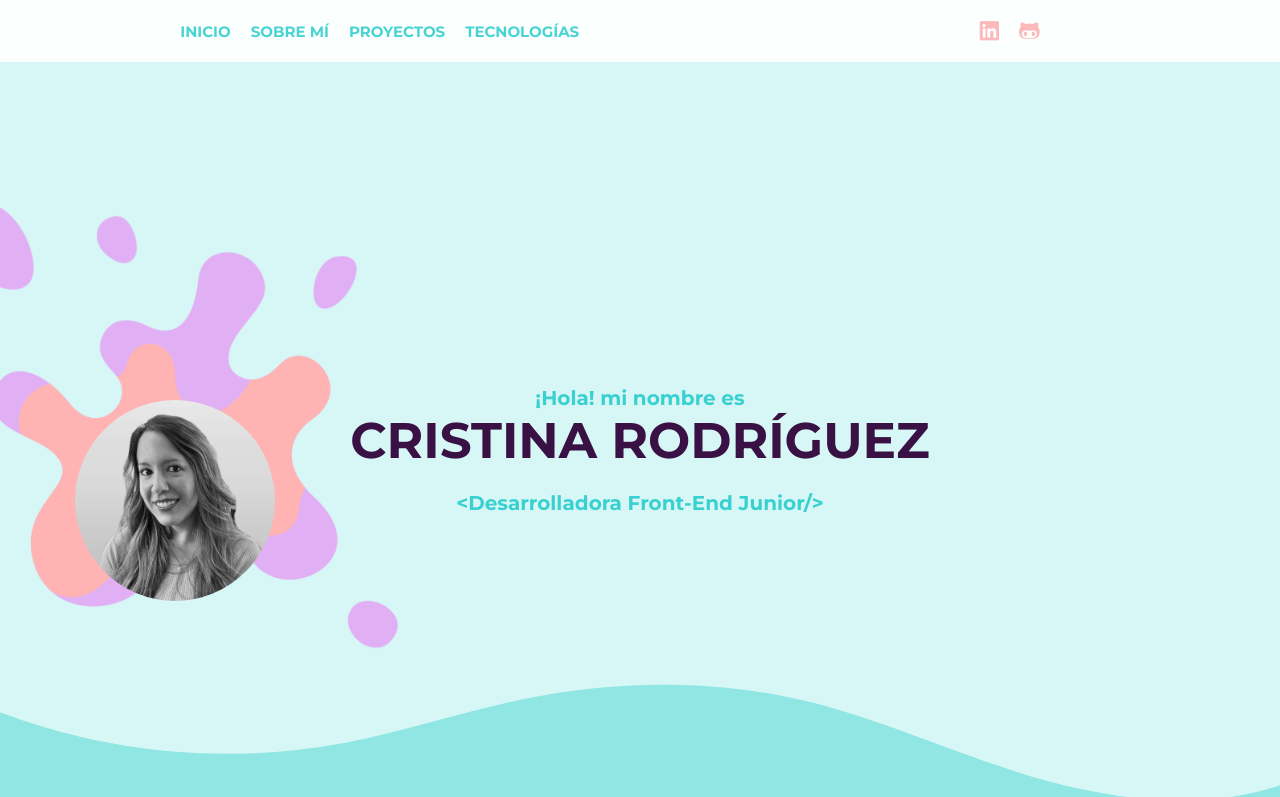
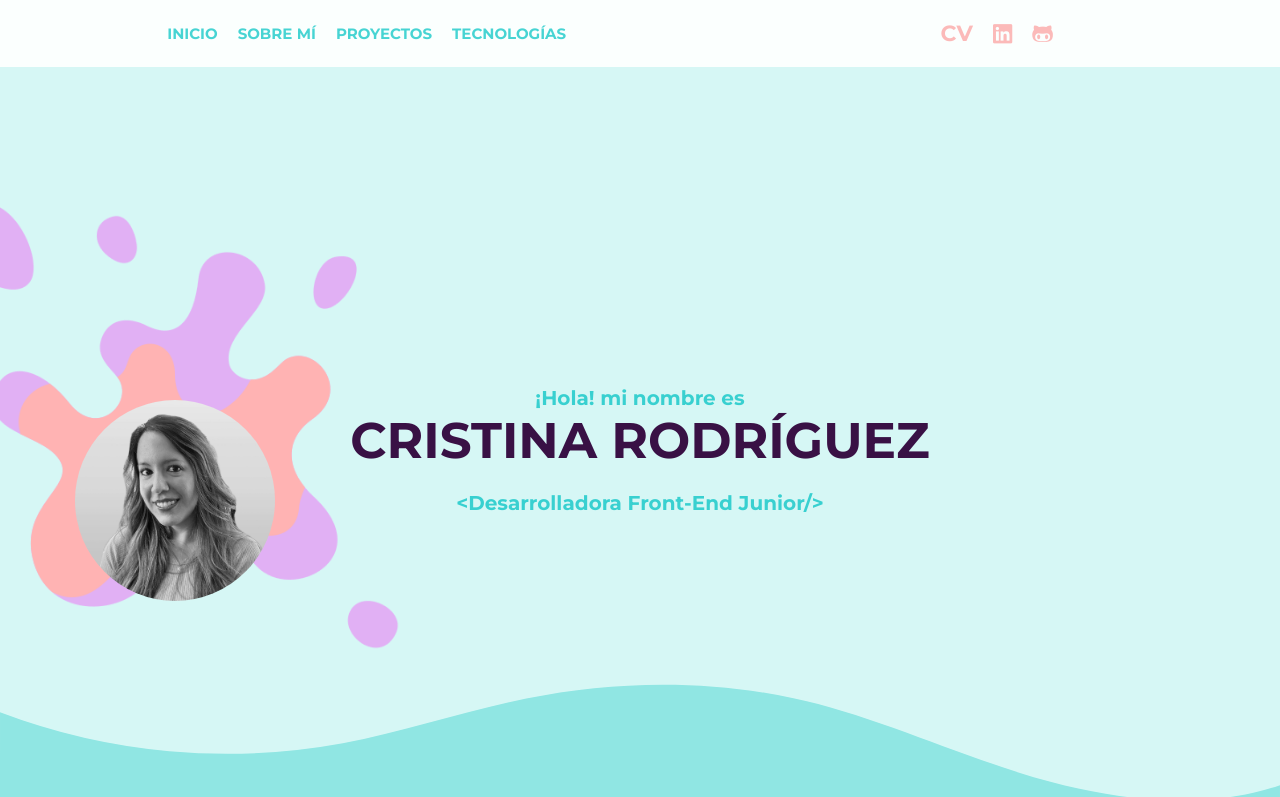
Before and after one commit to crisrodriguezgar/portfolio, a website built with Vite: page src/index.html in a window 1280 px wide. Shown: the top 797 px of the page. Built offline with nearby package versions, Linux system fonts and the light colour scheme.

Commit message:
last attempt with cv

```diff
--- a/src/partials/header.html
+++ b/src/partials/header.html
@@ -19,9 +19,9 @@
 
       <!-- cv -->
 
-      <!-- <a class="header__redes--cv" href="./images/CV_CristinaRodriguez-Linkedin.pdf"
+      <a class="header__redes--cv" type="application/pdf" href="./images/CV_CristinaRodriguez-Linkedin.pdf"
         download="CV-CristinaRodriguez-FrontEnd.pdf">
-        CV</a> -->
+        CV</a>
 
 
       <!-- icons -->
```
